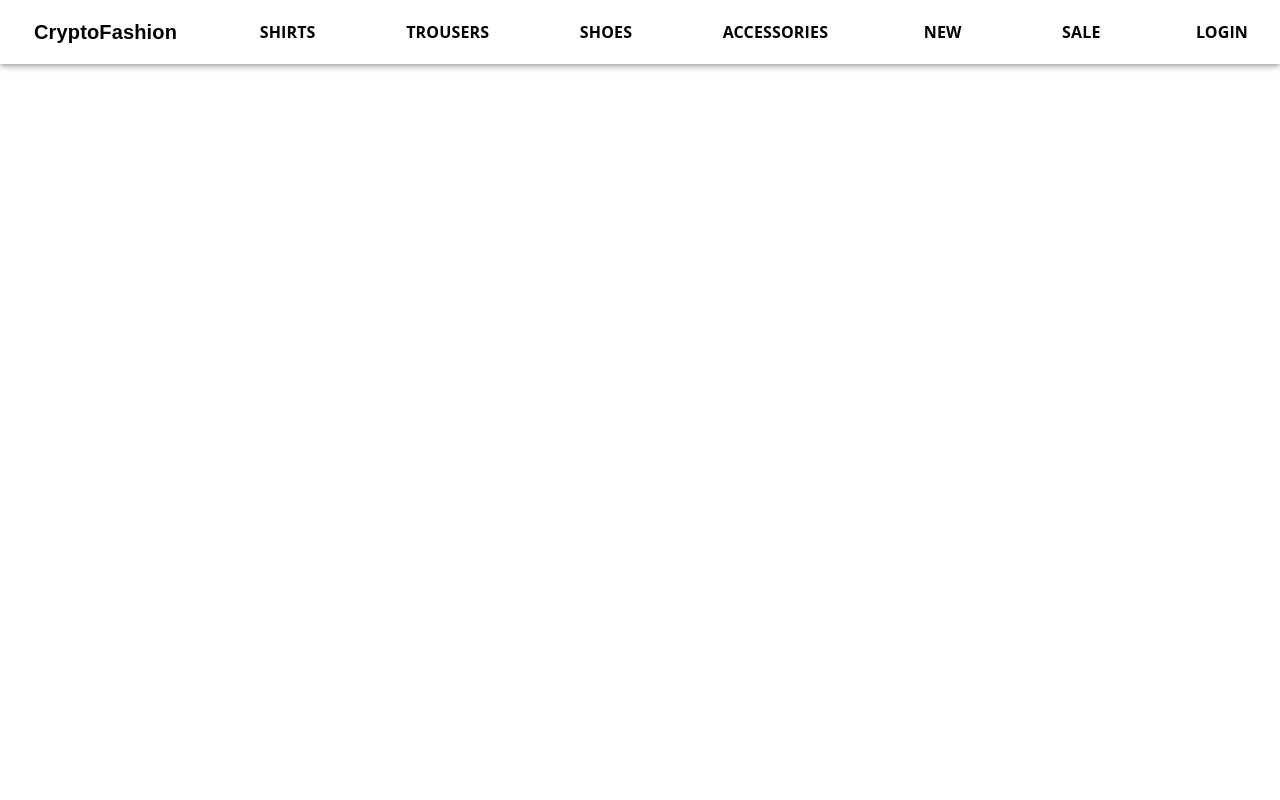
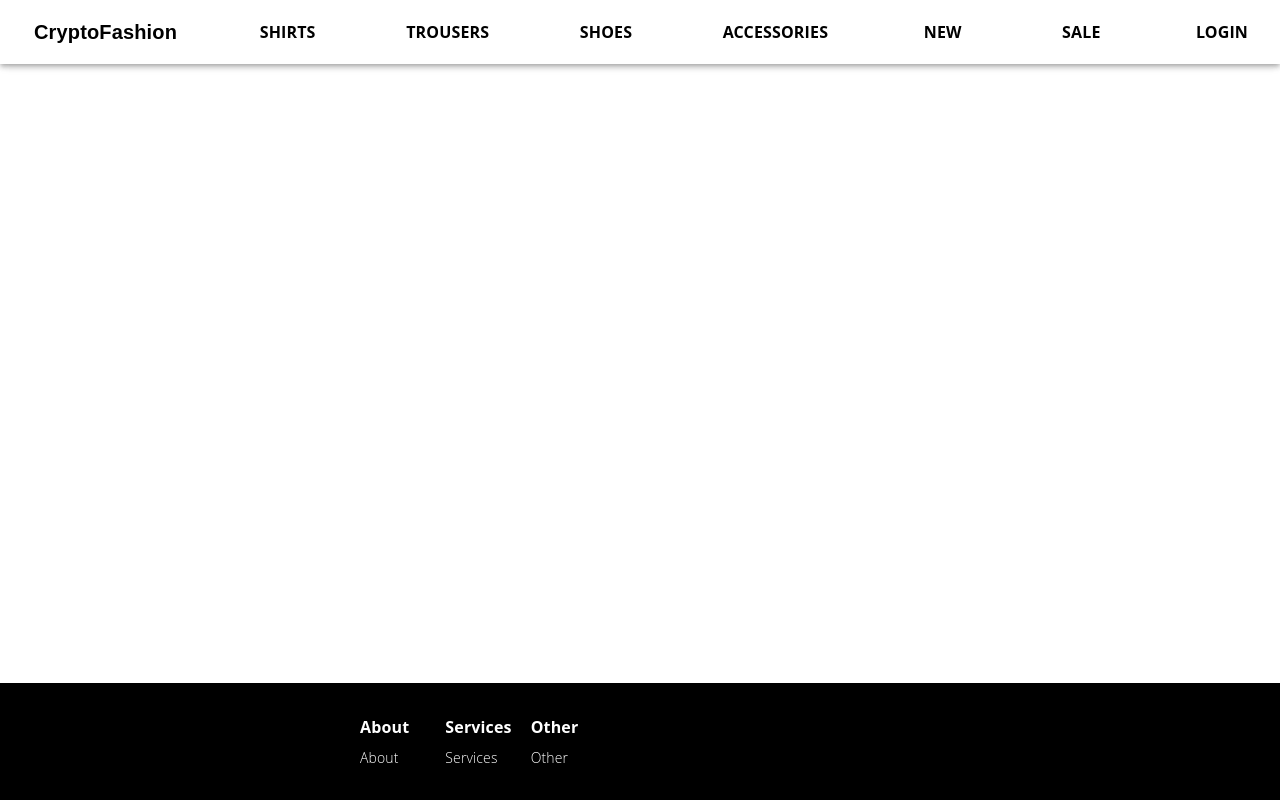
Before and after one commit to DBloodworth95/Crypto-Fashion-Frontend, a React (Create React App) app: page / in a window 1280 px wide. Built offline with nearby package versions, Linux system fonts and the light colour scheme.

Commit message:
Add footer to home index

```diff
--- a/src/components/home/HomeIndex.js
+++ b/src/components/home/HomeIndex.js
@@ -1,11 +1,18 @@
-import { React } from "react";
+import React from "react";
+import { Footer } from "../common/Footer";
 import { Header } from "../common/Header";
 
 export const HomeIndex = () => {
 
     return (
-        <header>
-            <Header />
-        </header>
+        <div>
+            <header>
+                <Header />
+            </header>
+
+            <footer>
+                <Footer />
+            </footer>
+        </div>
     );
 }
```
